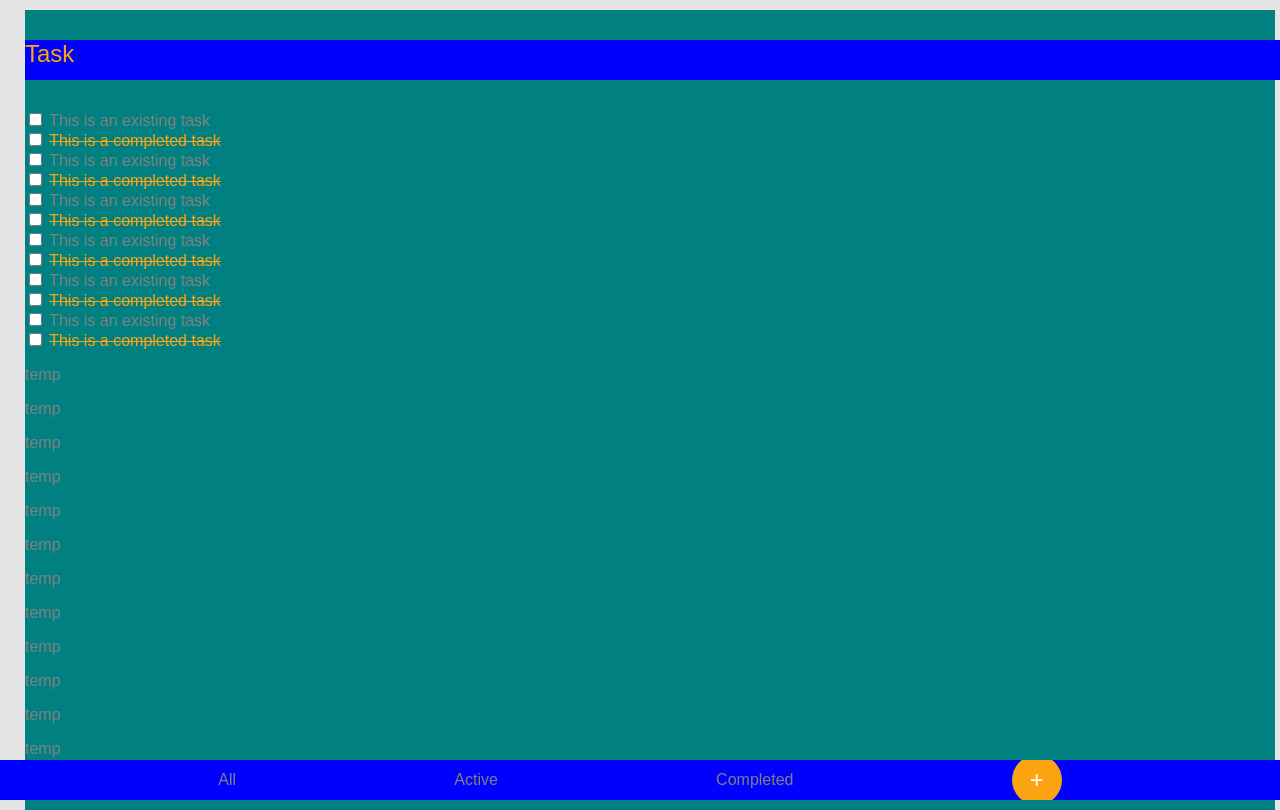
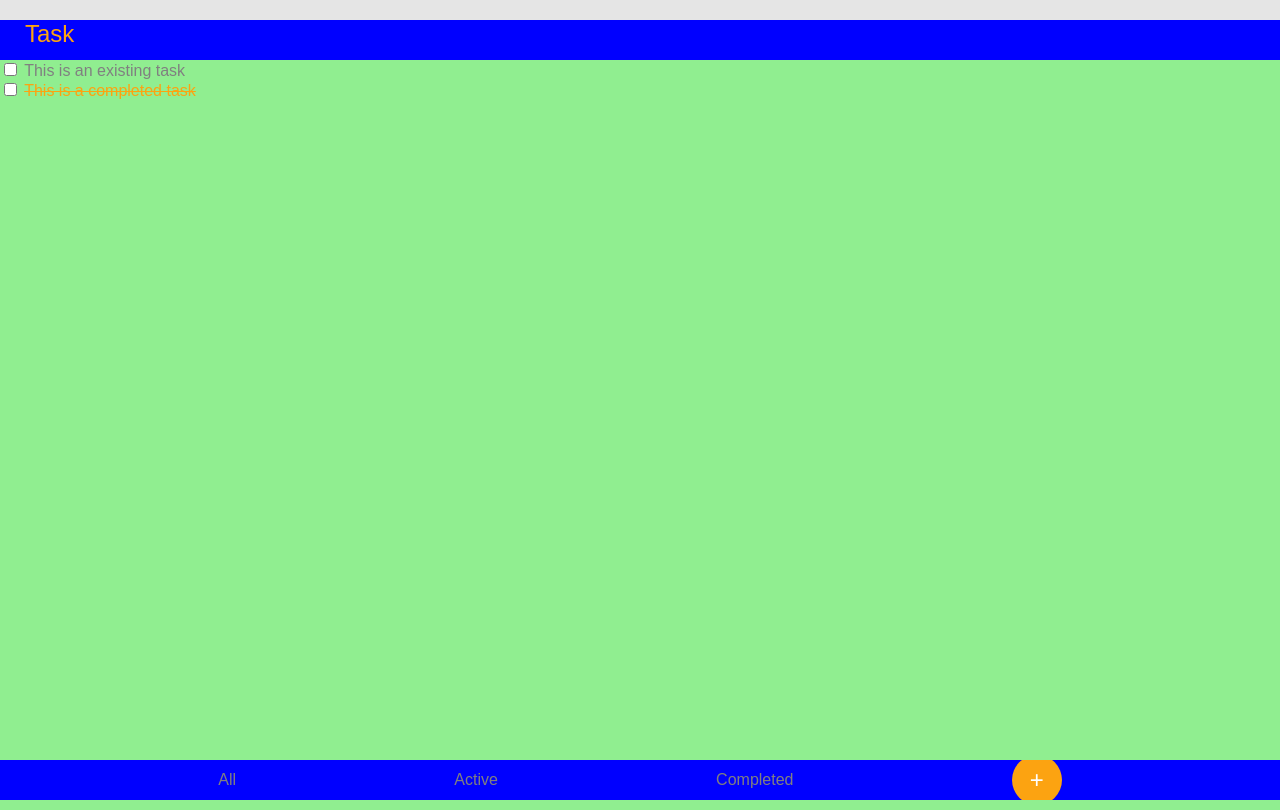
Before and after one commit to AnthonyMai14/todo_app, a PHP site: page / in a window 1280 px wide. Run offline with PHP 8.4, Linux system fonts and the light colour scheme.

Commit message:
Set todo to null page (still have color template) and add script.js

```diff
--- a/default/css/style.css
+++ b/default/css/style.css
@@ -12,28 +12,28 @@ a {
     text-decoration: none;
 }
 body {
-    height: 100%;
-    width: 100%;
-    padding: 0 15px;
-    margin: 10px;
+    min-height: 100%;
+    min-width: 100%;
+    margin: 0;
     background-color: #e5e5e5;
     display: flex;
-    flex-direction: column
+    flex-direction: column;
 }
 del {
     color: #fca311;
 }
 header {
-    position: fixed;
-    top: 20px;
+    -ms-flex-order: -1;
+    order: -1;
     width: 100%;
     height: 40px;
-    margin: 20px 0;
-    z-index: 9999;
+    margin: 20px 0 0;
     overflow: hidden;
     background-color: blue;
     color: #fca311;
     font-size: x-large;
+    padding: 0 25px;
+    vertical-align: middle;
 }
 html {
     -webkit-box-sizing: border-box;
@@ -43,20 +43,17 @@ html {
     width: 100vw;
 }
 main {
-    max-height: 100%;
-    width: 100%;
-    padding: 100px 0 0;
-    background-color: teal;
-    overflow: auto;
+    -ms-flex-order: 0;
+    order: 0;
+    flex: 1; /* takes the remaining height of the "container" div */
+    overflow: auto; /* to scroll just the "main" div */
+    background: lightgreen;
 }
 nav {
     /*put nav at bottom of page*/
-    position: fixed;
-    bottom: 0px;
-    left: 0;
-    right: 0;
+    -ms-flex-order: 1;
+    order: 1;
     overflow: hidden;
-    z-index: 100;
     /*set dimension to match page*/
     min-width: 100vw;
     height: 40px;
@@ -74,7 +71,7 @@ nav {
     width: 50px;
     height: 50px;
     font-size: x-large;
-    z-index: 200;
+    z-index: 1;
 }
 #nav-items {
     list-style-type: none;
--- a/index.html
+++ b/index.html
@@ -25,50 +25,11 @@
         <section class="task" id="list">
             <input type="checkbox" id="exist" name="exist" value="exist">
             <label for="exist">This is an existing task</label><br>
-            <input type="checkbox" id="complete" name="complete" value="complete" style="border: gold;">
+            <input type="checkbox" id="complete" name="complete" value="complete">
             <label for="complete"><del>This is a completed task</del></label>
-            <br>
-            <input type="checkbox" id="exist" name="exist" value="exist">
-            <label for="exist">This is an existing task</label><br>
-            <input type="checkbox" id="complete" name="complete" value="complete" style="border: gold;">
-            <label for="complete"><del>This is a completed task</del></label>
-            <br>
-            <input type="checkbox" id="exist" name="exist" value="exist">
-            <label for="exist">This is an existing task</label><br>
-            <input type="checkbox" id="complete" name="complete" value="complete" style="border: gold;">
-            <label for="complete"><del>This is a completed task</del></label>
-            <br>
-            <input type="checkbox" id="exist" name="exist" value="exist">
-            <label for="exist">This is an existing task</label><br>
-            <input type="checkbox" id="complete" name="complete" value="complete" style="border: gold;">
-            <label for="complete"><del>This is a completed task</del></label>
-            <br>
-            <input type="checkbox" id="exist" name="exist" value="exist">
-            <label for="exist">This is an existing task</label><br>
-            <input type="checkbox" id="complete" name="complete" value="complete" style="border: gold;">
-            <label for="complete"><del>This is a completed task</del></label>
-            <br>
-            <input type="checkbox" id="exist" name="exist" value="exist">
-            <label for="exist">This is an existing task</label><br>
-            <input type="checkbox" id="complete" name="complete" value="complete" style="border: gold;">
-            <label for="complete"><del>This is a completed task</del></label>
-            <br>
-            <p>temp</p>
-            <p>temp</p>
-            <p>temp</p>
-            <p>temp</p>
-            <p>temp</p>
-            <p>temp</p>
-            <p>temp</p>
-            <p>temp</p>
-            <p>temp</p>
-            <p>temp</p>
-            <p>temp</p>
-            <p>temp</p>
-            <p>temp</p>
-            <p>temp</p>
         </section>
     </main>
 </body>
-
+<script src="https://ajax.googleapis.com/ajax/libs/jquery/3.5.1/jquery.min.js"></script>
+<script src="default/js/script.js"></script>
 </html>
```
Also changed, not shown: default/js/script.js (added).
